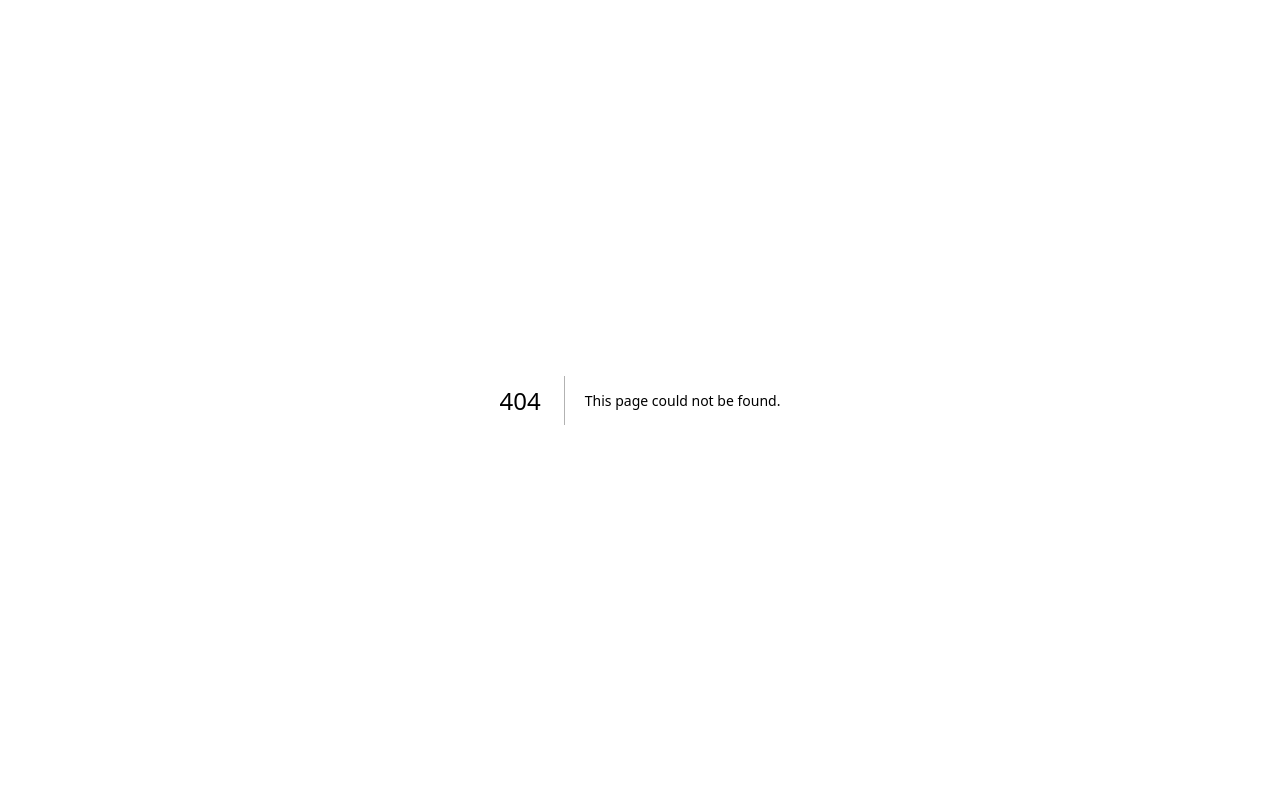
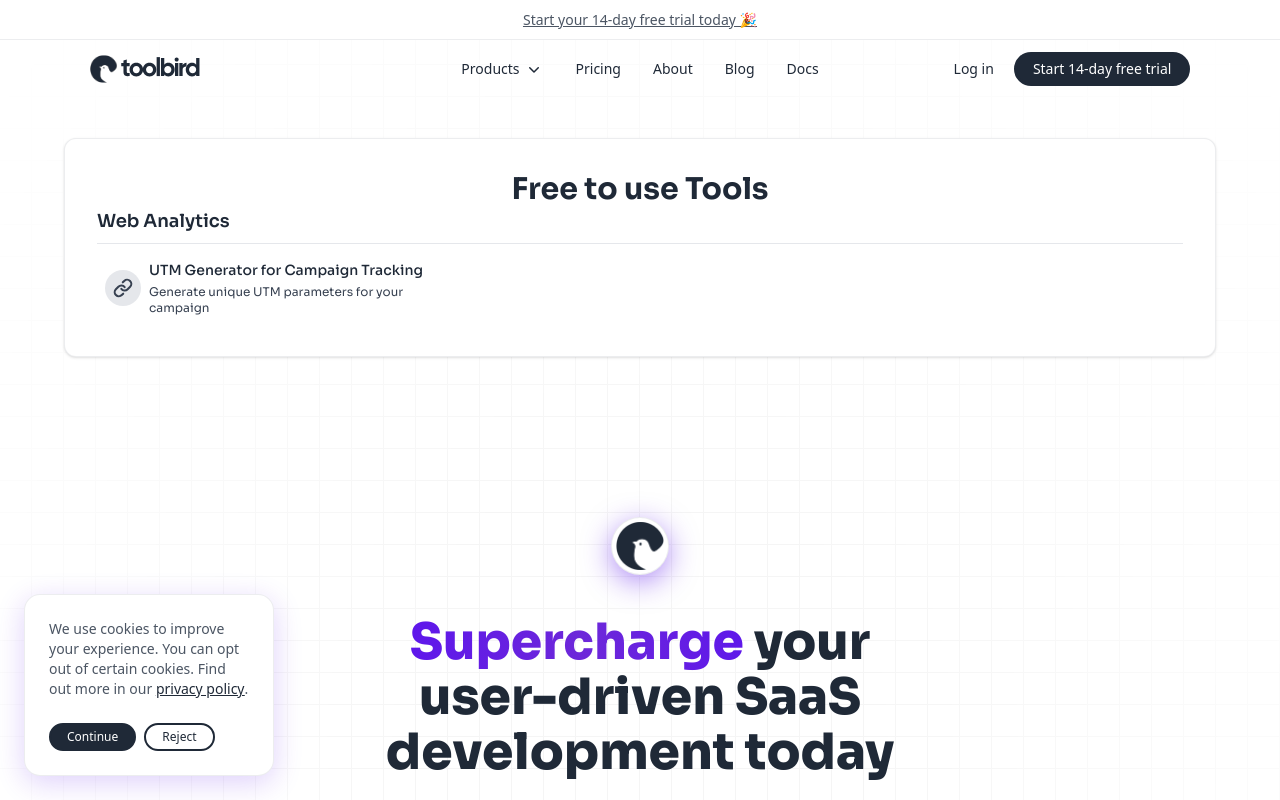
Before and after one commit to Gazella-Team/LM-Consulting, a Next.js app: page /tools in a window 1280 px wide. Before the commit this address had no page. Shown: the top 800 px of the page. Built offline with nearby package versions, Linux system fonts and the light colour scheme; what @ebay/nice-modal-react, @toolbird/web would draw is missing.

Commit message:
ADded UTM Page

```diff
--- /dev/null
+++ b/src/pages/tools/index.tsx
@@ -0,0 +1,68 @@
+import Layout from '@/components/Layout'
+import { Link as LinkIcon } from 'lucide-react'
+import Link from 'next/link'
+
+const CATEGORIES = {
+	analytics: 'Web Analytics',
+}
+
+const TOOLS = [
+	{
+		title: 'UTM Generator for Campaign Tracking',
+		description: 'Generate unique UTM parameters for your campaign',
+		category: 'analytics',
+		link: '/tools/utm-generator',
+		icon: <LinkIcon size={20} strokeWidth={2.5} />,
+	},
+]
+
+export default function Tools() {
+	return (
+		<Layout>
+			<div className="bg-white shadow border border-gray-600/10 p-8 mt-10 mx-auto max-w-6xl rounded-xl">
+				<h1 className="text-3xl text-center text-gray-800 font-bold">
+					Free to use Tools
+				</h1>
+				<div className="flex flex-col gap-8">
+					{Object.keys(CATEGORIES).map((category) => (
+						<div key={category}>
+							<h2 className="text-lg font-semibold text-gray-800">
+								{
+									CATEGORIES[
+										category as keyof typeof CATEGORIES
+									]
+								}
+							</h2>
+							<hr className="my-2" />
+							<div className="grid grid-cols-1 sm:grid-cols-2 md:grid-cols-3">
+								{TOOLS.filter(
+									(tool) => tool.category === category
+								).map((tool) => (
+									<Link
+										key={tool.link}
+										href={tool.link}
+										className="hover:bg-gray-50 cursor-pointer rounded-xl p-2 flex items-center gap-2"
+									>
+										<div className="text-gray-700 rounded-full p-2 bg-gray-200">
+											{tool.icon}
+										</div>
+										<div className="flex flex-col gap-1">
+											<h3 className="text-sm text-gray-800 font-medium">
+												UTM Generator for Campaign
+												Tracking
+											</h3>
+											<p className="text-xs text-gray-700">
+												Generate unique UTM parameters
+												for your campaign
+											</p>
+										</div>
+									</Link>
+								))}
+							</div>
+						</div>
+					))}
+				</div>
+			</div>
+		</Layout>
+	)
+}
--- /dev/null
+++ b/src/pages/tools/utm-generator.tsx
@@ -0,0 +1,15 @@
+import Layout from '@/components/Layout'
+
+export default function UTMGeneratorTool() {
+	return (
+		<Layout>
+			<section
+				style={{
+					background:
+						'linear-gradient(329deg, rgba(244,244,244,1) 0%, rgba(250,248,255,1) 17%, rgba(247,247,247,1) 37%, rgba(253,252,255,1) 67%, rgba(252,251,255,1) 94%)',
+				}}
+				className="mt-14 py-24 max-w-7xl mx-auto lg:rounded-[100px] backdrop:blur-3xl border-y border-gray-600/10"
+			></section>
+		</Layout>
+	)
+}
```
